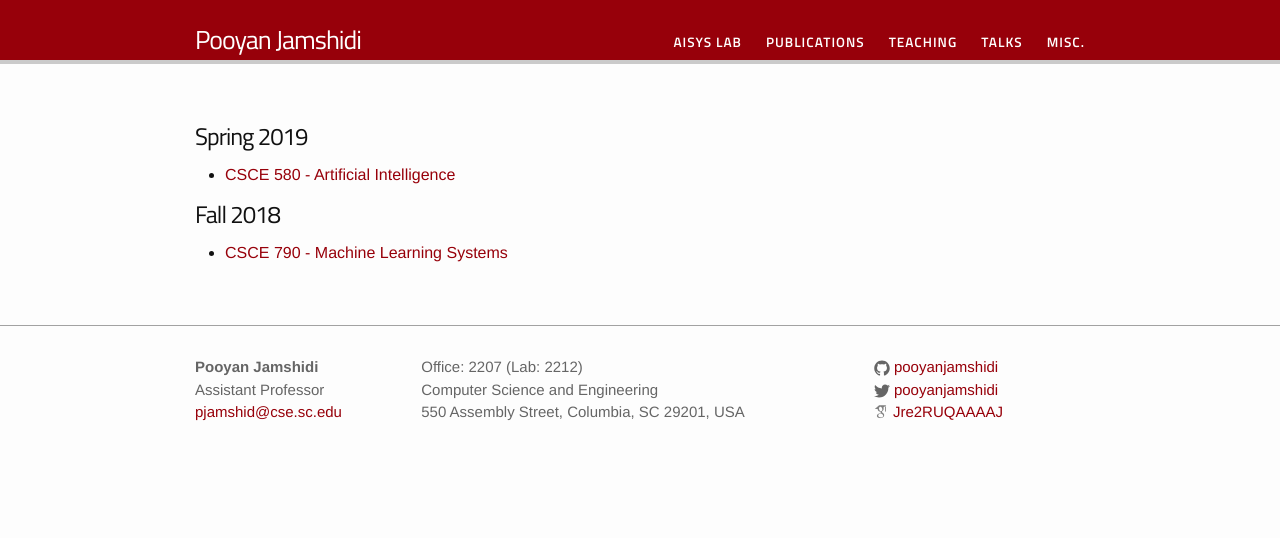
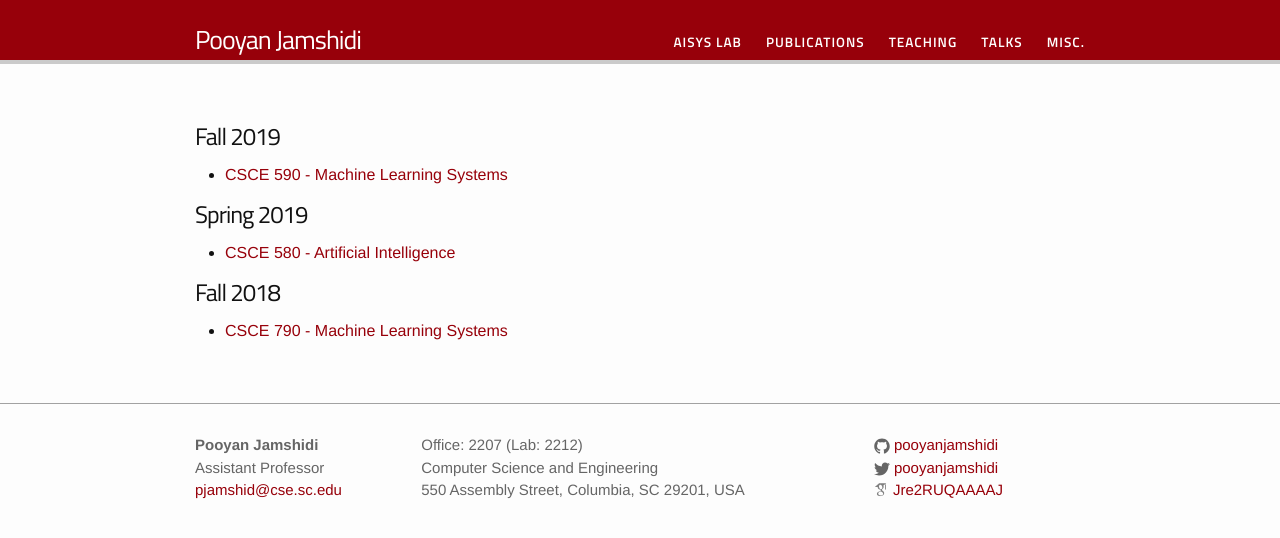
Before and after one commit to pooyanjamshidi/pooyanjamshidi.github.io, a Jekyll site: the page built from pages/teaching.md, in a window 1280 px wide. Shown: the top 538 px of the page. Built offline with Jekyll 4.4.1, drawn with Linux system fonts in a browser that asks for light colours; some web fonts are replaced; our own code applies the rules of GitHub Pages for plain Markdown files.

Commit message:
update teaching page

```diff
--- a/pages/teaching.md
+++ b/pages/teaching.md
@@ -3,6 +3,10 @@ layout: page
 permalink: /teaching/
 group: teaching
 ---
+
+# Fall 2019
+
+* [CSCE 590 - Machine Learning Systems](/mls/)
 
 # Spring 2019
 
```
Also changed, not shown: 1 other file.
